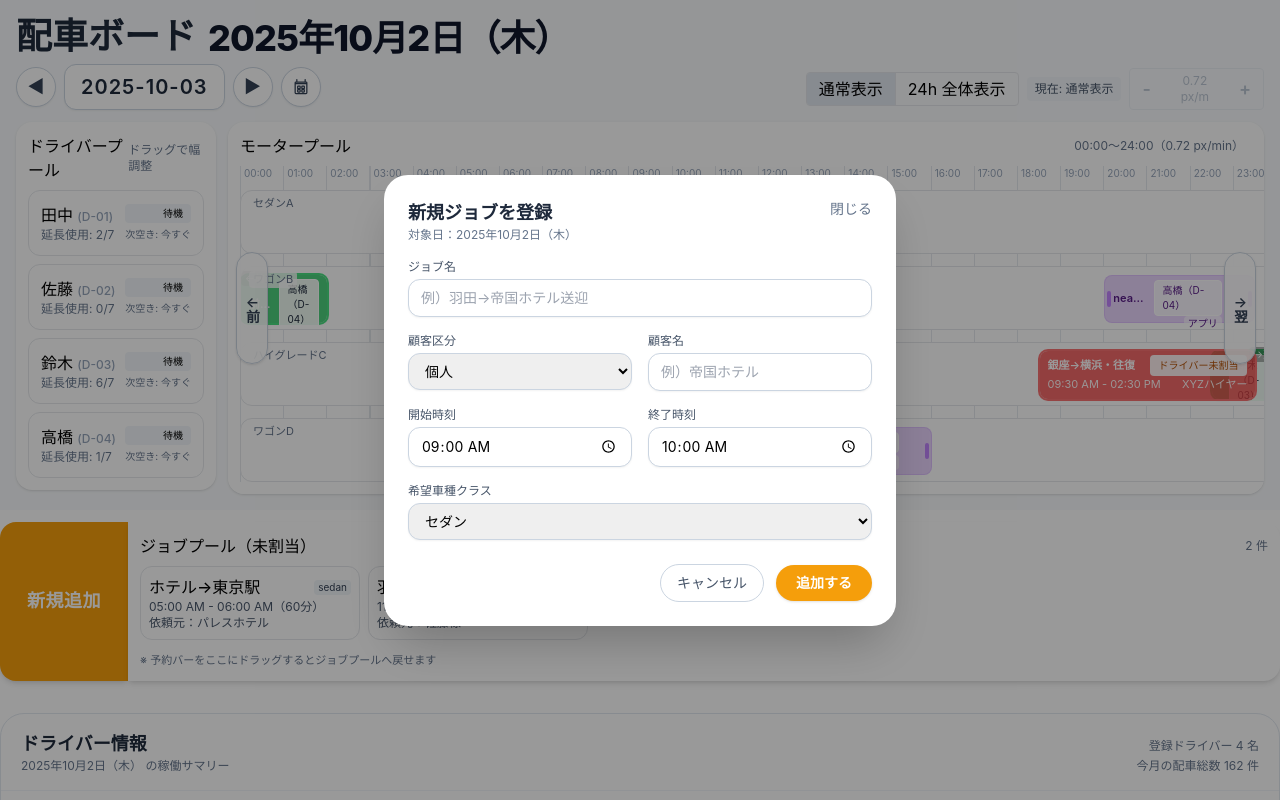
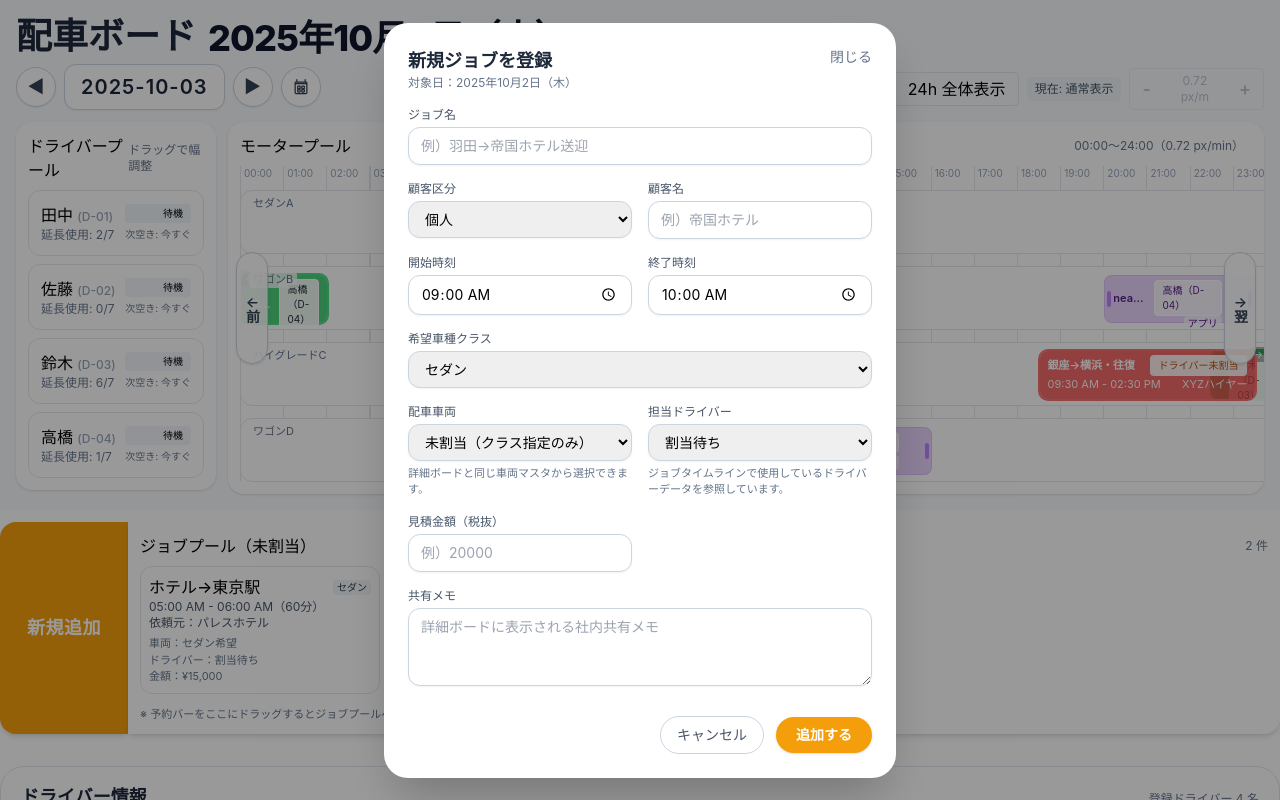
Before and after one commit to motohide404/HireDispatchDesk, a React app in the folder client/: page / in a window 1280 px wide. Both pictures are taken after a click on the button "新規追加". Shown: the top 800 px of the page. Built offline with nearby package versions, Linux system fonts and the light colour scheme; the HTML template or start-up script is replaced by a standard one.

Commit message:
feat: expand job creation form with timeline data

```diff
--- a/client/src/components/VehicleDispatchBoardMock.tsx
+++ b/client/src/components/VehicleDispatchBoardMock.tsx
@@ -47,6 +47,10 @@ type JobDraft = {
   startTime: string;
   endTime: string;
   preferClass: string;
+  vehicleId: string;
+  driverId: string;
+  amount: string;
+  note: string;
 };
 
 const DRIVERS: DriverInfo[] = [
@@ -240,7 +244,10 @@ type UnassignedJob = {
   start: string;
   end: string;
   preferClass: string;
+  vehicleId: number | null;
+  driverId: number | null;
   amount?: number;
+  note?: string;
 };
 
 const UNASSIGNED_JOBS: UnassignedJob[] = [
@@ -251,7 +258,10 @@ const UNASSIGNED_JOBS: UnassignedJob[] = [
     start: "2025-10-03T14:00:00+09:00",
     end: "2025-10-03T15:00:00+09:00",
     preferClass: "sedan",
-    amount: 15000
+    vehicleId: null,
+    driverId: null,
+    amount: 15000,
+    note: "VIP顧客の送迎。余裕を持った到着を希望"
   },
   {
     id: "J102",
@@ -260,6 +270,8 @@ const UNASSIGNED_JOBS: UnassignedJob[] = [
     start: "2025-10-03T20:30:00+09:00",
     end: "2025-10-03T21:30:00+09:00",
     preferClass: "luxury",
+    vehicleId: null,
+    driverId: null,
     amount: 25000
   }
 ];
@@ -376,9 +388,20 @@ function buildOvernightLabel(
   return `（${parts.join("・")}）`;
 }
 
-function bookingToJob(b: BoardBooking) {
+function bookingToJob(b: BoardBooking): UnassignedJob {
   const vehicle = VEHICLES.find((v) => v.id === b.vehicleId);
-  return { id: `J${b.id}`, title: b.title, client: b.client, start: b.start, end: b.end, preferClass: vehicle?.class || "sedan" };
+  return {
+    id: `J${b.id}`,
+    title: b.title,
+    client: b.client,
+    start: b.start,
+    end: b.end,
+    preferClass: vehicle?.class || "sedan",
+    vehicleId: null,
+    driverId: null,
+    amount: b.amount,
+    note: b.note
+  };
 }
 
 function applyBookingMove(
@@ -501,13 +524,17 @@ export default function VehicleDispatchBoardMock() {
   const [appDuties, setAppDuties] = useState<AppDuty[]>(APP_DUTIES_INIT);
   const [jobPool, setJobPool] = useState<UnassignedJob[]>(UNASSIGNED_JOBS);
   const [jobFormOpen, setJobFormOpen] = useState(false);
-  const [jobDraft, setJobDraft] = useState({
+  const [jobDraft, setJobDraft] = useState<JobDraft>({
     title: "",
     clientType: "個人",
     clientName: "",
     startTime: "09:00",
     endTime: "10:00",
-    preferClass: "sedan"
+    preferClass: "sedan",
+    vehicleId: "",
+    driverId: "",
+    amount: "",
+    note: ""
   });
   const [flashUnassignId, setFlashUnassignId] = useState<number | null>(null);
   const [showJobAmounts, setShowJobAmounts] = useState(true);
@@ -676,17 +703,22 @@ export default function VehicleDispatchBoardMock() {
     jobPool.forEach((job) => {
       const clipped = clipIntervalToDay(job.start, job.end, dayStart, dayEnd);
       if (!clipped) return;
-      const vehicleName = job.preferClass
-        ? `${VEHICLE_CLASS_LABELS[job.preferClass] ?? job.preferClass}希望`
-        : "未割当";
+      const vehicle = job.vehicleId != null ? vehicleMap.get(job.vehicleId) ?? null : null;
+      const driver = job.driverId != null ? driverMap.get(job.driverId) ?? null : null;
+      const vehicleName = vehicle
+        ? vehicle.name
+        : job.preferClass
+          ? `${VEHICLE_CLASS_LABELS[job.preferClass] ?? job.preferClass}希望`
+          : "未割当";
+      const driverName = driver ? driver.name : "割当待ち";
       rows.push({
         id: `pool-${job.id}`,
         name: `${job.title}（未割当）`,
         timeLabel: `${formatTimeInJst(clipped.start)}〜${formatTimeInJst(clipped.end)}`,
         vehicleName,
-        driverName: "割当待ち",
+        driverName,
         amount: job.amount,
-        noteSnippet: undefined,
+        noteSnippet: createNoteSnippet(job.note),
         attachments: undefined,
         source: "pool",
         sourceLabel: "ジョブプール",
@@ -713,7 +745,11 @@ export default function VehicleDispatchBoardMock() {
       clientName: "",
       startTime: "09:00",
       endTime: "10:00",
-      preferClass: "sedan"
+      preferClass: "sedan",
+      vehicleId: "",
+      driverId: "",
+      amount: "",
+      note: ""
     });
   };
   const openJobForm = () => {
@@ -745,13 +781,33 @@ export default function VehicleDispatchBoardMock() {
     if (endDate <= startDate) {
       endDate = new Date(startDate.getTime() + 60 * 60 * 1000);
     }
-    const newJob = {
+    const driverId = jobDraft.driverId ? Number(jobDraft.driverId) : null;
+    if (jobDraft.driverId && Number.isNaN(driverId)) {
+      alert("ドライバーの選択が正しくありません");
+      return;
+    }
+    const vehicleId = jobDraft.vehicleId ? Number(jobDraft.vehicleId) : null;
+    if (jobDraft.vehicleId && Number.isNaN(vehicleId)) {
+      alert("車両の選択が正しくありません");
+      return;
+    }
+    const amountValue = jobDraft.amount.trim() ? Number(jobDraft.amount.trim()) : undefined;
+    if (amountValue != null && Number.isNaN(amountValue)) {
+      alert("金額は数値で入力してください");
+      return;
+    }
+    const noteValue = jobDraft.note.trim();
+    const newJob: UnassignedJob = {
       id: `J${Date.now()}`,
       title: trimmedTitle,
       client: { type: jobDraft.clientType.trim() || "その他", name: trimmedClientName },
       start: toJstIso(startDate),
       end: toJstIso(endDate),
-      preferClass: jobDraft.preferClass || "sedan"
+      preferClass: jobDraft.preferClass || "sedan",
+      vehicleId,
+      driverId,
+      amount: amountValue,
+      note: noteValue ? noteValue : undefined
     };
     setJobPool((prev) => [...prev, newJob]);
     resetJobDraft();
@@ -1530,10 +1586,15 @@ export default function VehicleDispatchBoardMock() {
               <div className="flex gap-2 overflow-x-auto pb-1">
                 {jobPool.map((j) => {
                   const durMin = Math.round((new Date(j.end).getTime() - new Date(j.start).getTime()) / 60000);
+                  const vehicle = j.vehicleId != null ? vehicleMap.get(j.vehicleId) ?? null : null;
+                  const driver = j.driverId != null ? driverMap.get(j.driverId) ?? null : null;
+                  const classLabel = j.preferClass ? VEHICLE_CLASS_LABELS[j.preferClass] ?? j.preferClass : "";
+                  const vehicleLabel = vehicle ? `${vehicle.name}` : classLabel ? `${classLabel}希望` : "車両未設定";
+                  const driverLabel = driver ? `${driver.name}（${driver.code}）` : "割当待ち";
                   return (
                     <div
                       key={j.id}
-                      className="min-w-[220px] border rounded-xl p-2 hover:bg-slate-50 cursor-grab active:cursor-grabbing"
+                      className="min-w-[240px] border rounded-xl p-2 hover:bg-slate-50 cursor-grab active:cursor-grabbing"
                       draggable
                       onDragStart={(e) => {
                         e.dataTransfer.effectAllowed = "copyMove";
@@ -1544,12 +1605,19 @@ export default function VehicleDispatchBoardMock() {
                     >
                       <div className="flex items-center justify-between">
                         <div className="font-medium truncate">{j.title}</div>
-                        <span className="text-[10px] px-1 rounded bg-slate-100 text-slate-700">{j.preferClass}</span>
+                        {classLabel && (
+                          <span className="text-[10px] px-1 rounded bg-slate-100 text-slate-700">{classLabel}</span>
+                        )}
                       </div>
                       <div className="text-xs text-slate-600">
                         {fmt(j.start)} - {fmt(j.end)}（{durMin}分）
                       </div>
                       <div className="text-xs text-slate-600">依頼元：{j.client?.name}</div>
+                      <div className="text-[11px] text-slate-500 mt-1">車両：{vehicleLabel}</div>
+                      <div className="text-[11px] text-slate-500">ドライバー：{driverLabel}</div>
+                      {j.amount != null && (
+                        <div className="text-[11px] text-slate-500">金額：{formatCurrency(j.amount)}</div>
+                      )}
                     </div>
                   );
                 })}
@@ -2559,6 +2627,8 @@ function JobFormModal({
   viewDateLabel: string;
 }) {
   const vehicleClassOptions = Object.entries(VEHICLE_CLASS_LABELS);
+  const vehicleOptions = VEHICLES;
+  const driverOptions = DRIVERS;
   return (
     <div className="fixed inset-0 z-40 flex items-center justify-center bg-black/40 p-4">
       <div className="absolute inset-0" onClick={onClose} />
@@ -2670,6 +2740,76 @@ function JobFormModal({
               ))}
             </select>
           </div>
+          <div className="grid gap-4 sm:grid-cols-2">
+            <div>
+              <label className="mb-1 block text-xs font-medium text-slate-600" htmlFor="job-vehicle">
+                配車車両
+              </label>
+              <select
+                id="job-vehicle"
+                className="w-full rounded-xl border border-slate-300 px-3 py-2 text-sm shadow-sm focus:border-slate-500 focus:outline-none focus:ring-2 focus:ring-slate-200"
+                value={draft.vehicleId}
+                onChange={(e) => onChange("vehicleId", e.target.value)}
+              >
+                <option value="">未割当（クラス指定のみ）</option>
+                {vehicleOptions.map((vehicle) => (
+                  <option key={vehicle.id} value={String(vehicle.id)}>
+                    {vehicle.name}　{vehicle.plate}
+                  </option>
+                ))}
+              </select>
+              <p className="mt-1 text-[11px] text-slate-500">詳細ボードと同じ車両マスタから選択できます。</p>
+            </div>
+            <div>
+              <label className="mb-1 block text-xs font-medium text-slate-600" htmlFor="job-driver">
+                担当ドライバー
+              </label>
+              <select
+                id="job-driver"
+                className="w-full rounded-xl border border-slate-300 px-3 py-2 text-sm shadow-sm focus:border-slate-500 focus:outline-none focus:ring-2 focus:ring-slate-200"
+                value={draft.driverId}
+                onChange={(e) => onChange("driverId", e.target.value)}
+              >
+                <option value="">割当待ち</option>
+                {driverOptions.map((driver) => (
+                  <option key={driver.id} value={String(driver.id)}>
+                    {driver.name}（{driver.code}）
+                  </option>
+                ))}
+              </select>
+              <p className="mt-1 text-[11px] text-slate-500">ジョブタイムラインで使用しているドライバーデータを参照しています。</p>
+            </div>
+          </div>
+          <div className="grid gap-4 sm:grid-cols-2">
+            <div>
+              <label className="mb-1 block text-xs font-medium text-slate-600" htmlFor="job-amount">
+                見積金額（税抜）
+              </label>
+              <input
+                id="job-amount"
+                type="number"
+                inputMode="numeric"
+                min={0}
+                className="w-full rounded-xl border border-slate-300 px-3 py-2 text-sm shadow-sm focus:border-slate-500 focus:outline-none focus:ring-2 focus:ring-slate-200"
+                value={draft.amount}
+                onChange={(e) => onChange("amount", e.target.value)}
+                placeholder="例）20000"
+              />
+            </div>
+          </div>
+          <div>
+            <label className="mb-1 block text-xs font-medium text-slate-600" htmlFor="job-note">
+              共有メモ
+            </label>
+            <textarea
+              id="job-note"
+              className="w-full rounded-xl border border-slate-300 px-3 py-2 text-sm shadow-sm focus:border-slate-500 focus:outline-none focus:ring-2 focus:ring-slate-200"
+              rows={3}
+              value={draft.note}
+              onChange={(e) => onChange("note", e.target.value)}
+              placeholder="詳細ボードに表示される社内共有メモ"
+            />
+          </div>
           <div className="flex items-center justify-end gap-3 pt-2">
             <button
               type="button"
@@ -2790,6 +2930,7 @@ function DetailsPane({
   let vehicleLabel = "未割当";
   let amount: number | undefined;
   let attachments: BookingAttachment[] = [];
+  let jobNote: string | undefined;
 
   if (isBooking) {
     const booking = data as BoardBooking;
@@ -2812,14 +2953,19 @@ function DetailsPane({
     amount = duty.amount;
   } else {
     const job = data as UnassignedJob;
+    const driver = job.driverId != null ? driverMap.get(job.driverId) ?? null : null;
+    const assignedVehicle = job.vehicleId != null ? vehicleMap.get(job.vehicleId) ?? null : null;
     displayTitle = job.title ? `${job.title}（未割当）` : "未割当ジョブ";
     clientType = job.client?.type ?? "";
     clientName = job.client?.name ?? "";
-    driverLabel = "割当待ち";
-    vehicleLabel = job.preferClass
-      ? `${VEHICLE_CLASS_LABELS[job.preferClass] ?? job.preferClass}希望`
-      : "未割当";
+    driverLabel = driver ? `${driver.name}（${driver.code}）` : "割当待ち";
+    vehicleLabel = assignedVehicle
+      ? `${assignedVehicle.name}　${assignedVehicle.plate}`
+      : job.preferClass
+        ? `${VEHICLE_CLASS_LABELS[job.preferClass] ?? job.preferClass}希望`
+        : "未割当";
     amount = job.amount;
+    jobNote = job.note;
   }
 
   const clientLabel = [clientType, clientName].filter(Boolean).join("/") || "未設定";
@@ -2835,12 +2981,15 @@ function DetailsPane({
     onRemoveAttachment?.((data as BoardBooking).id, attachmentId);
   };
 
+  const jobNoteNormalized = jobNote?.trim();
   const noteReadOnlyValue = isDuty
     ? "アプリ配車のメモは管制システム側で管理します。必要に応じてジョブに変換して共有してください。"
-    : "ジョブプール案件の詳細メモはExcel風入力画面で管理します。割当後に予約へ変換して共有してください。";
+    : jobNoteNormalized || "ジョブプール案件の詳細メモはExcel風入力画面で管理します。割当後に予約へ変換して共有してください。";
   const noteReadOnlyCaption = isDuty
     ? "※ レイアウトは通常配車と同じ構成で表示しています（参照のみ）。"
-    : "※ ジョブプール上の案件はここでは編集できません（モック）。";
+    : jobNoteNormalized
+      ? "※ ジョブプール案件のメモはExcel風入力画面と同期された内容を表示しています（参照のみ）。"
+      : "※ ジョブプール上の案件はここでは編集できません（モック）。";
 
   return (
     <div className="space-y-3 text-sm">
```
